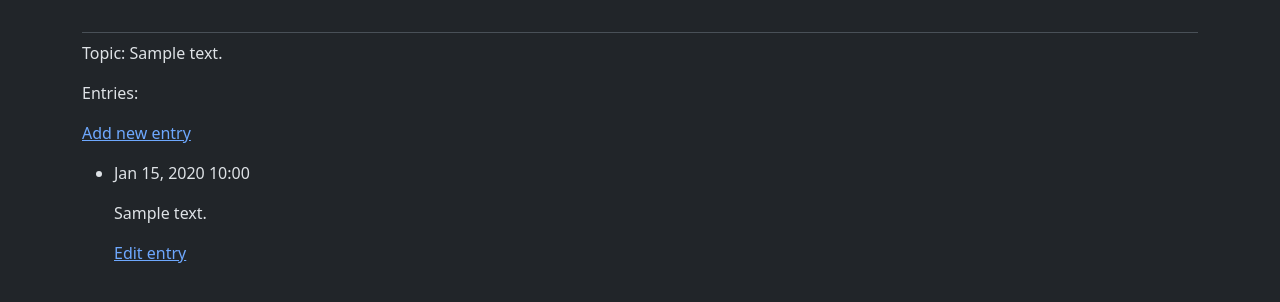
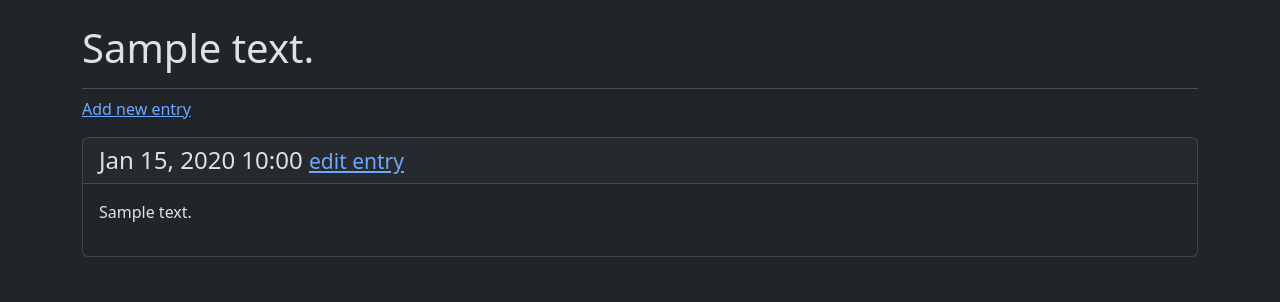
Before and after one commit to SpaghettiArchitect/learning_log, a Django app: page /topics/1/ in a window 1280 px wide. Shown: the part 58-360 px from the top of the page. Run offline with Django 5.2, Linux system fonts and the light colour scheme; a user stored in the database is signed in; tables that the repository leaves empty hold one stand-in row (values such as "Sample post"); some libraries are stand-ins or nearby versions.

Commit message:
Update structure and style of topic page
- The topic name now appears bigger at the start of the page.

- Each entry, including the date it was created, now make use of the
card pattern defined in Boostrap 5. The link to edit the entry appears
beside the date.

```diff
--- a/learning_logs/templates/learning_logs/topic.html
+++ b/learning_logs/templates/learning_logs/topic.html
@@ -1,26 +1,31 @@
 {% extends "learning_logs/base.html" %}
+
+{% block page_header %}
+  <h1>{{ topic.text }}</h1>
+{% endblock page_header %}
 
 {% block content %}
 
-  <p>Topic: {{ topic.text }}</p>
-
-  <p>Entries:</p>
   <p>
     <a href="{% url 'learning_logs:new_entry' topic.id %}">Add new entry</a>
   </p>
 
-  <ul>
-    {% for entry in entries %}
-      <li>
-        <p>{{ entry.date_added|date:"M d, Y H:i" }}</p>
-        <p>{{ entry.text|linebreaks }}</p>
-        <p>
-          <a href="{% url 'learning_logs:edit_entry' entry.id %}">Edit entry</a>
-        </p>
-      </li>
-    {% empty %}
-      <li>There are no entries for this topic yet.</li>
-    {% endfor %}
-  </ul>
+  {% for entry in entries %}
+    <div class="card mb-3">
+      <!-- Card header with timestamp and edit link -->
+      <h4 class="card-header">
+        {{ entry.date_added|date:"M d, Y H:i" }}
+        <small>
+          <a href="{% url 'learning_logs:edit_entry' entry.id %}">
+            edit entry
+          </a>
+        </small>
+      </h4>
+      <!-- Card body with entry text -->
+      <div class="card-body">{{ entry.text|linebreaks }}</div>
+    </div>
+  {% empty %}
+    <p>There are no entries for this topic yet.</p>
+  {% endfor %}
 
 {% endblock content %}
```
